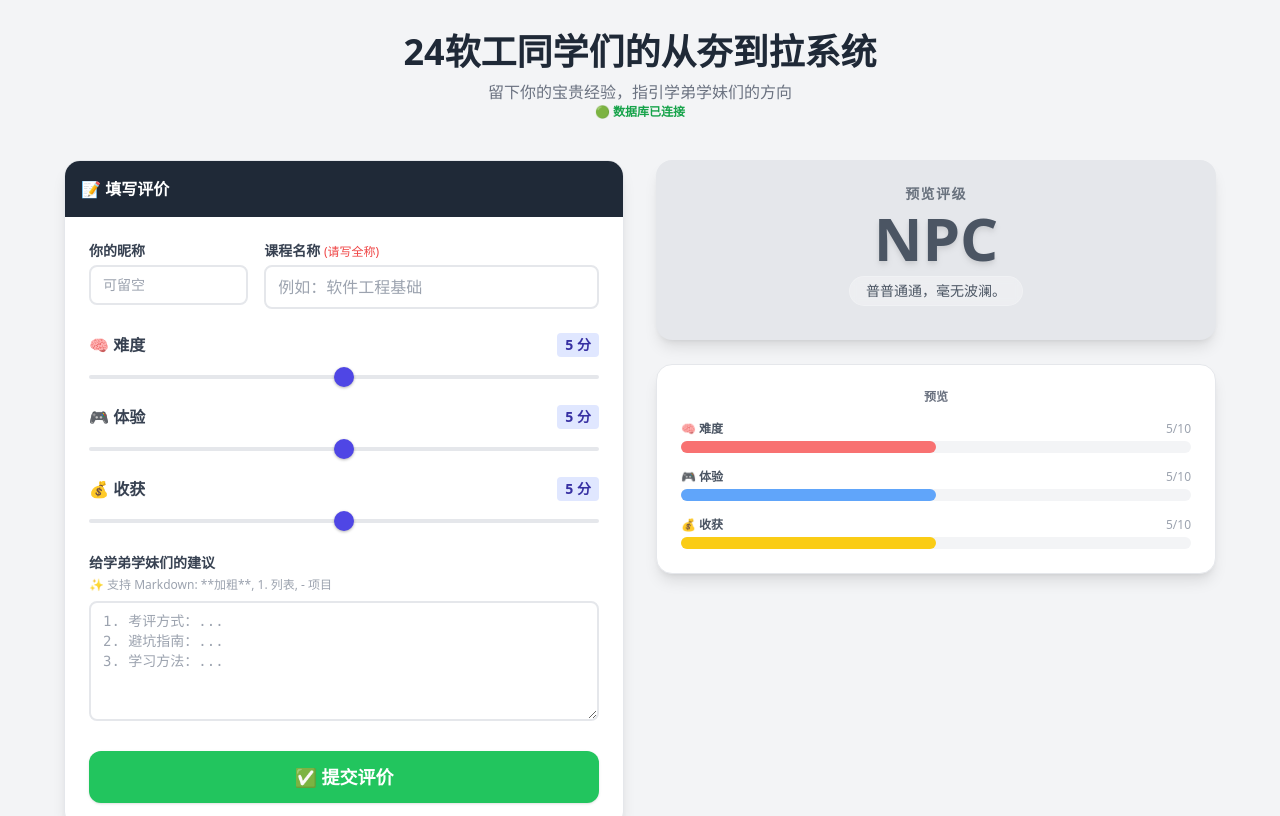
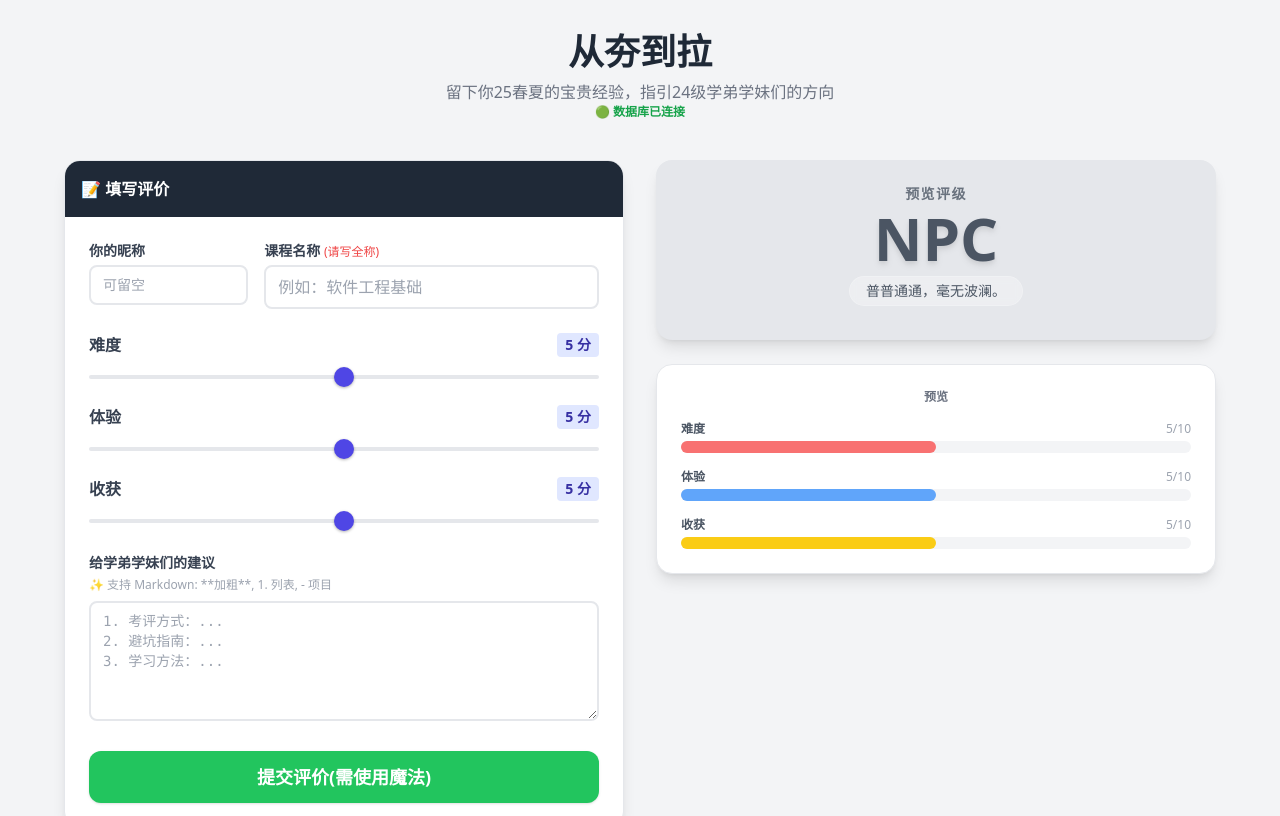
Before and after one commit to key88cb/conghangdaola, a plain HTML site: page index.html in a window 1280 px wide. Shown: the top 816 px of the page. Drawn offline with nearby package versions, Linux system fonts and the light colour scheme; no server answers.

Commit message:
[style] 修改文字形式！

```diff
--- a/index.html
+++ b/index.html
@@ -25,9 +25,9 @@
                 isSubmitting: false,
                 reviewList: [],
                 dimensions: [
-                    { key: 'difficulty', label: '🧠 难度' },
-                    { key: 'experience', label: '🎮 体验' },
-                    { key: 'gain', label: '💰 收获' }
+                    { key: 'difficulty', label: ' 难度' },
+                    { key: 'experience', label: ' 体验' },
+                    { key: 'gain', label: ' 收获' }
                 ],
                 scores: { difficulty: 5, experience: 5, gain: 5 },
 
@@ -218,8 +218,8 @@
 
         <!-- 头部 -->
         <div class="text-center mb-10">
-            <h1 class="text-4xl font-extrabold text-gray-800 mb-2">24软工同学们的从夯到拉系统</h1>
-            <p class="text-gray-500">留下你的宝贵经验，指引学弟学妹们的方向</p>
+            <h1 class="text-4xl font-extrabold text-gray-800 mb-2">从夯到拉</h1>
+            <p class="text-gray-500">留下你25春夏的宝贵经验，指引24级学弟学妹们的方向</p>
             <div id="db-status" class="text-gray-400 text-xs mt-2">⚪ 正在连接数据库...</div>
         </div>
 
@@ -275,7 +275,7 @@
                     <button @click="submitData"
                             :disabled="isSubmitting"
                             class="w-full py-3 bg-green-500 hover:bg-green-600 text-white font-bold text-lg rounded-xl shadow transition-colors flex justify-center items-center">
-                        <span x-text="isSubmitting ? '正在提交...' : '✅ 提交评价'">✅ 提交评价</span>
+                        <span x-text="isSubmitting ? '正在提交...' : ' 提交评价(需使用魔法)'">✅ 提交评价</span>
                     </button>
                 </div>
             </div>
```
